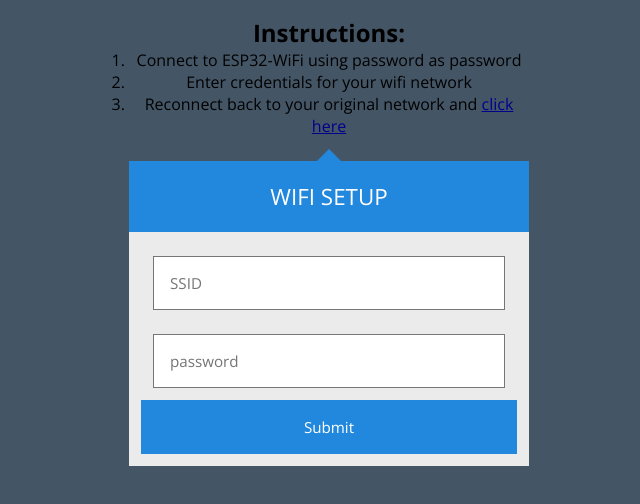
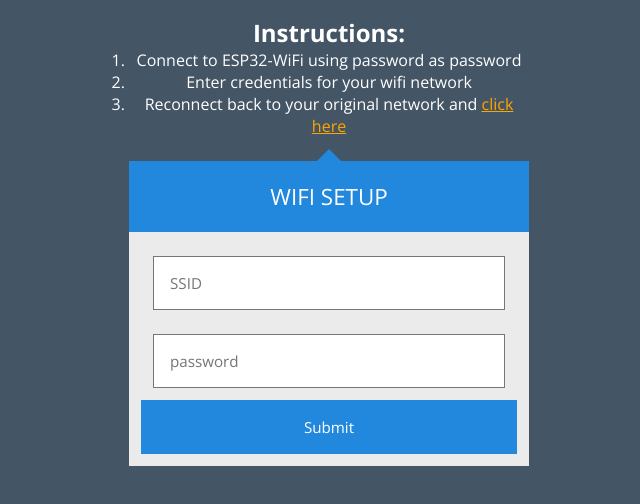
Before and after one commit to alanphil2k01/AutomaticIrrigationSystem, a React (Create React App) app in the folder web-app/: page /wifisetup in a window 1280 px wide. Shown: the top 504 px of the page, without its empty margins (311-951 px from the left). Built offline with nearby package versions, Linux system fonts and the light colour scheme; no server answers.

Commit message:
fixes in colors

```diff
--- a/web-app/src/components/DeviceData/DeviceData.js
+++ b/web-app/src/components/DeviceData/DeviceData.js
@@ -60,6 +60,8 @@ function DeviceData({ device_id }) {
                 <ul className="flex cards">
                     <li>
                         <h2> WATER PUMP</h2>
+                        <span> <span style={{ color: 'rgb(0, 100, 0)' }}>green</span>=pump is on</span>
+                        <span> <span style={{ color: 'rgb(255, 69, 0)' }}>orange</span>=pump is off </span>
                         <Icon className = "blue" icon="mdi:water-pump" style={{ fontSize: '150px',color:'blue'}} />
                         <span  style={ {fontSize : '20px',fontWeight: 'bold'}} >
                         <FirebaseToggleButton device_id={device_id} />
--- a/web-app/src/components/WifiSetup/WifiSetup.js
+++ b/web-app/src/components/WifiSetup/WifiSetup.js
@@ -13,11 +13,11 @@ function WifiSetup() {
 
     return (
         <div className="login">
-            <ol style={{ color: '#white' }}>
+            <ol style={{ color: 'white' }}>
                 <h2>Instructions:</h2>
                 <li>Connect to ESP32-WiFi using password as password</li>
                 <li>Enter credentials for your wifi network</li>
-                <li>Reconnect back to your original network and <a style={{ color: 'darkblue' }} href="/">click here</a></li>
+                <li>Reconnect back to your original network and <a style={{ color: 'orange' }} href="/">click here</a></li>
             </ol>
 
             <div className="login-triangle"></div>
```
